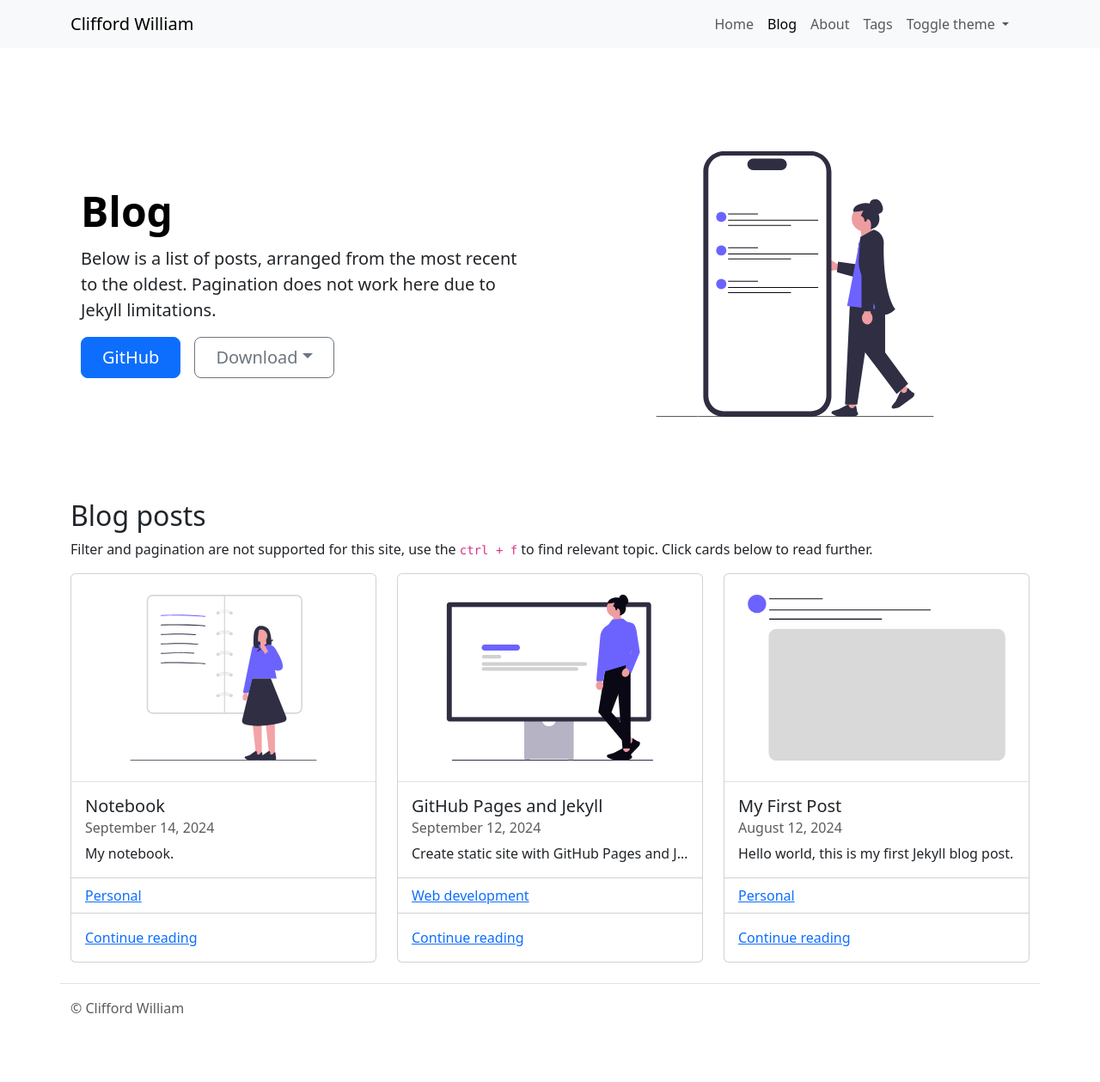
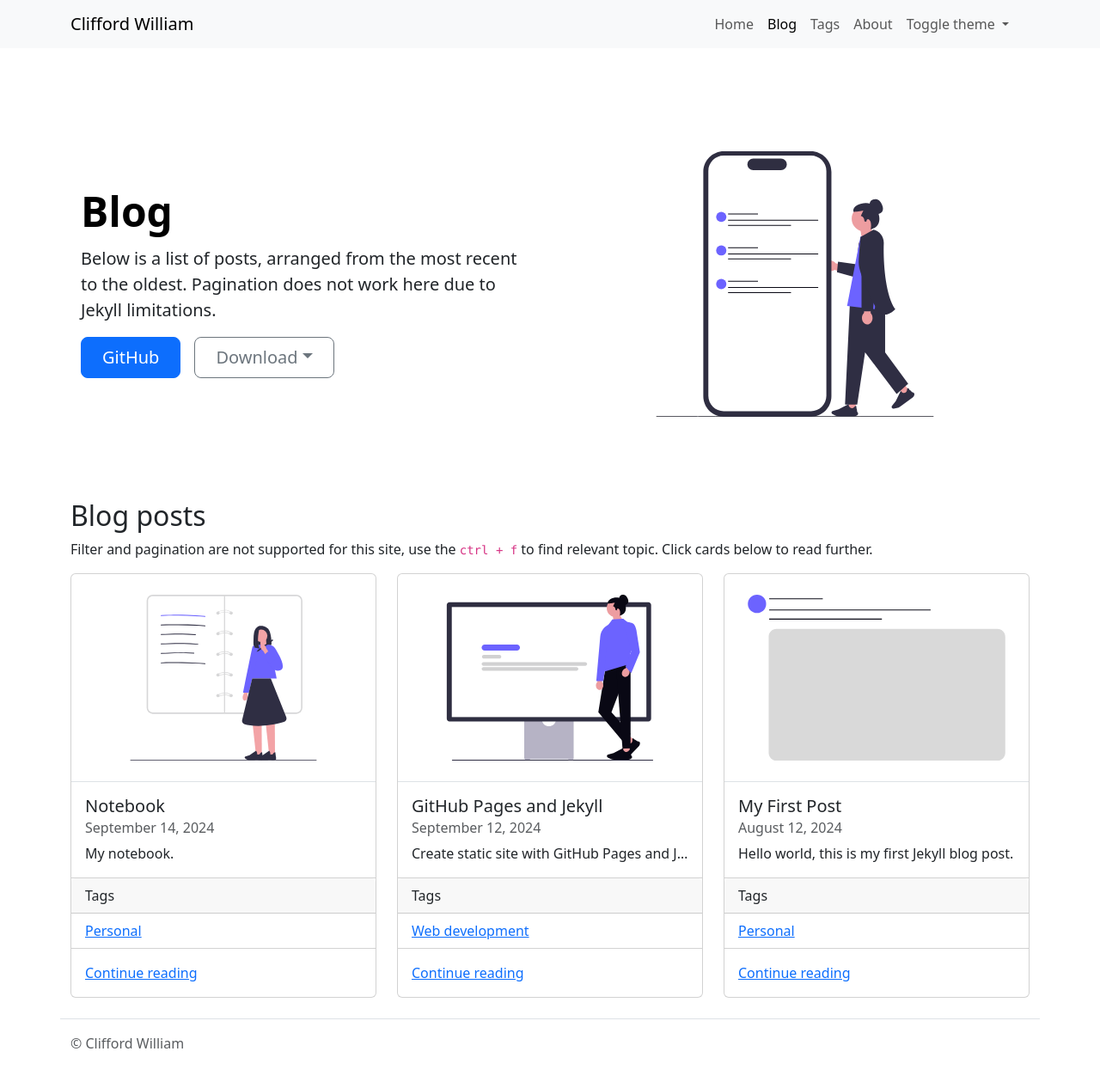
Before and after one commit to cliffordwilliam/my_archive, a Jekyll site: the page built from blog.md, in a window 1280 px wide and 1266 px high. Shown: the top 1259 px of the window at 86% size. Built offline with Jekyll 4.4.1, drawn with Linux system fonts in a browser that asks for light colours.

Commit message:
update tags

```diff
--- a/_data/navigation.yml
+++ b/_data/navigation.yml
@@ -5,8 +5,8 @@ navigations:
   - title: Blog
     url: "/blog.html"
 
+  - title: Tags
+    url: "/tags.html"
+
   - title: About
     url: "/about.html"
-
-  - title: Tags
-    url: "/tags.html"
--- a/blog.md
+++ b/blog.md
@@ -21,6 +21,9 @@ Filter and pagination are not supported for this site, use the `ctrl + f` to fin
           <p class="card-text text-truncate" style="max-width: 100%;">{{ post.description }}</p>
         </div>
         <ul class="list-group list-group-flush">
+          <div class="card-header">
+            Tags
+          </div>
           {% for tag in post.tags %}
             <li class="list-group-item">
               <a class="card-link" href="{{site.baseurl}}/tags/#{{tag|slugize}}">{{tag}}</a>
```
Also changed, not shown: tags.md (+3 -0 lines).
